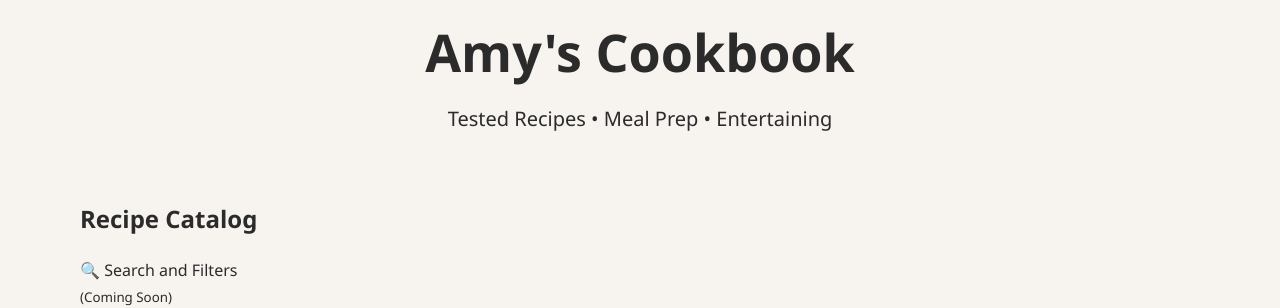
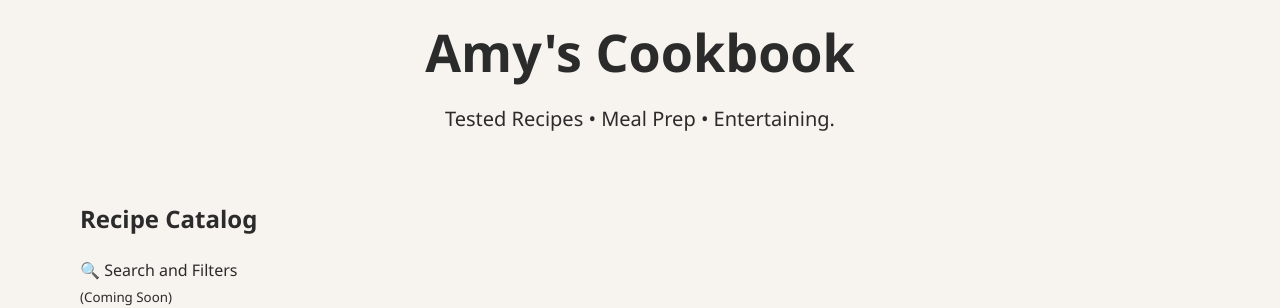
Before and after one commit to Ridiculous2d/Cookbook, a Jekyll site: the page built from index.html, in a window 1280 px wide. Shown: the part 171-479 px from the top of the page. Built offline with Jekyll 4.4.1, drawn with Linux system fonts in a browser that asks for light colours.

```diff
--- a/index.html
+++ b/index.html
@@ -9,7 +9,7 @@ layout: default
 
 <p>
 
-Tested Recipes • Meal Prep • Entertaining
+Tested Recipes • Meal Prep • Entertaining.
 
 </p>
 
```
